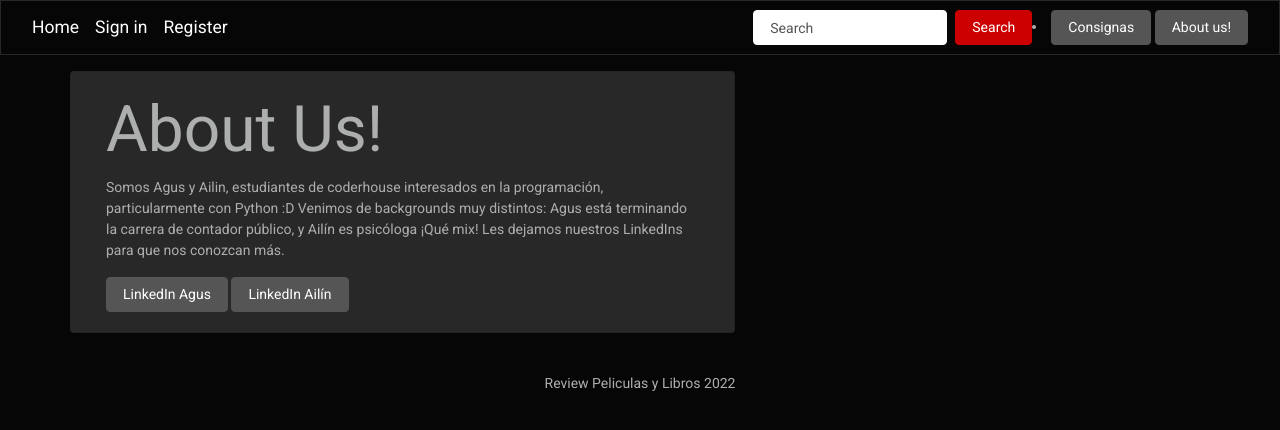
After one commit to ailindgn/project-coder, a Django app: page /about_us/ in a window 1280 px wide. The commit adds this page. Shown: the top 430 px of the page. Run offline with Django 4.2, Linux system fonts and the light colour scheme; some libraries are stand-ins or nearby versions.

```diff
--- /dev/null
+++ b/App/templates/about_us.html
@@ -0,0 +1,27 @@
+
+{% extends 'base.html' %}
+{% block content %}
+
+<div class="container">
+  <div class="row">
+    <div class="col-md-7 card mb-4  mt-3 left  top">
+      <div class="card-body">
+
+        <h1> About Us! </h1>
+        <p> Somos Agus y Ailin, estudiantes de coderhouse interesados en
+          la programación, particularmente con Python :D
+          Venimos de backgrounds muy distintos:
+          Agus está terminando la carrera de contador público, y Ailín es psicóloga
+          ¡Qué mix!
+          Les dejamos nuestros LinkedIns para que nos conozcan más.
+        </p>
+        <a href="https://www.linkedin.com/in/agustintornati/" class="btn btn-secondary">LinkedIn Agus</a>
+        <a href="https://www.linkedin.com/in/ailindagnino/" class="btn btn-secondary">LinkedIn Ailín</a>
+
+
+      </div>
+    </div>
+  </div>
+</div>
+
+{% endblock content %}
--- a/App/templates/base.html
+++ b/App/templates/base.html
@@ -33,7 +33,7 @@
         </ul>
           <li class="nav-item text-black">
             <a href="https://docs.google.com/presentation/d/14hUS_DSd2B_ig1pMDroe8p5fEXgQ9kjnKDX0__UwqRA/edit#slide=id.gf4d4132a8f_1_32" class="btn btn-secondary">Consignas</a>
-            <a href="https://www.coderhouse.com/online/python" class="btn btn-secondary">Coderhouse - Python</a>
+            <a href="{% url 'about_us' %}" class="btn btn-secondary">About us!</a>
           </li>
 
       </div>
--- a/App/templates/sidebar.html
+++ b/App/templates/sidebar.html
@@ -9,7 +9,7 @@
 <!-- Sidebar Widgets Column -->
 <div class="col-md-4 float-right ">
   <div class="shadow-none card my-4">
-    <h5 class="card-header">About</h5>
+<!--     <h5 class="card-header"> About </h5> -->
     <div class="card-body">
       <p class="card-text"> ☠️🍿Sabemos que si hay que ser exigentes con algo, es con las pelis de terror. ¿Cantidad? Muchísimas. ¿Calidad?... Lo vamos a juzgar nosotros.👻👹
         <br> Proyecto realizado para el curso de Python en Coderhouse  </p>
--- a/App/urls.py
+++ b/App/urls.py
@@ -7,12 +7,18 @@ from django.contrib.auth.views import LogoutView
 urlpatterns = [
     path('', views.PostList.as_view(), name='home'),
     path('post/<slug:slug>/', views.DetailView.as_view(), name= 'post_detail'),
+    path('signin/add_post', views.AddPostView.as_view(), name = 'add_post'),
+    path('/logout/', views.PostList.as_view(), name='logout'),
+    path('signin/?next=/post/edit/<slug:slug>', views.UpdatePostView.as_view(), name= 'update_post'),
+    #no nos puestra el Update view después del sign in! No logramos que redirija ahí
     path('add_post/', views.AddPostView.as_view(), name = 'add_post'),
     path('post/edit/<slug:slug>', views.UpdatePostView.as_view(), name= 'update_post'),
     path('add_category/', views.AddCategoryView.as_view(), name = 'add_category'),
     path('search_venues/', views.search_venues, name='search_venues'),
+    path('about_us/', views.about_us, name= 'about_us'),
     path('signin/', views.signin, name='signin'),
-    path('logout/', LogoutView.as_view(template_name='index.html'), name='logout'),
+    path('logout/', LogoutView.as_view(template_name='loggedout.html'), name='logout'),
+    #no logramos que vuelva al home!
     path('register/', views.register, name='register'),
     path('edit/', views.edit, name='edit'),
 ]
--- a/App/views.py
+++ b/App/views.py
@@ -9,7 +9,7 @@
 from django.contrib.auth.decorators import login_required
 from django.contrib.auth.mixins import LoginRequiredMixin #loginrequieredmixin a las clase basada en vista que le quiero poner, el mixin siempre debe estar primero
 from .models import Avatar
-
+from django.urls import reverse
 # Create your views here.
 
 
@@ -42,6 +42,16 @@
   #fields = '__all__'
   template_name = 'update_post.html'
 
+
+def about_us(request):
+  return render(request, 'about_us.html', {'':''})
+
+def loggedin(request):
+  return render(request, 'loggedin.html', {'':''})
+
+def loggedout(request):
+  return render(request, 'loggedin.html', {'':''})
+
 @login_required
 def search_venues(request):
   if request.method == "POST":
@@ -66,7 +76,7 @@
 
       if user is not None:
         login(request,user)
-        return render(request, 'index.html',{'msj':'Bienvenido, te logueaste correctamente'})
+        return render(request, 'loggedin.html')
       else:
         return render(request, 'inicio_sesion.html',{'form':form,'Msj':'No se autentico'})
     else:
```
Also changed, not shown: App/templates/inicio_sesion.html (+11 -1 lines), App/templates/loggedin.html (added, +19 -0 lines), App/templates/loggedout.html (added, +19 -0 lines), App/templates/register.html (+13 -1 lines), text.txt (+0 -14 lines), db.sqlite3, readme.txt.
